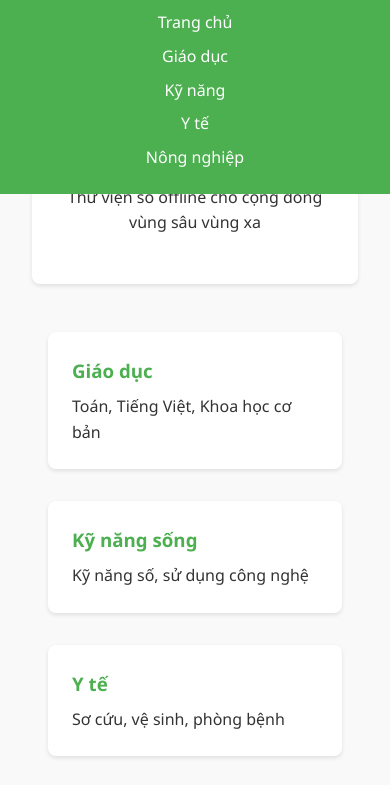
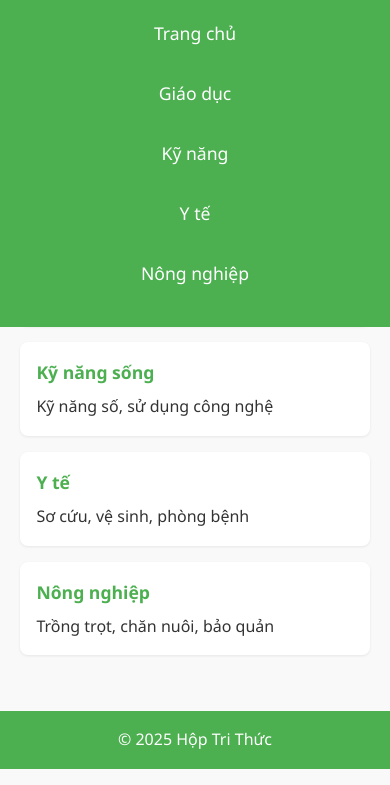
Before and after one commit to PhiVune/library_offline, a website: page src/index.html in a window 390 px wide. Shown: the part 68-853 px from the top of the page. Drawn offline with Linux system fonts and the light colour scheme.

Commit message:
responsive

```diff
--- a/src/css/style.css
+++ b/src/css/style.css
@@ -114,22 +114,82 @@ footer {
     nav {
         flex-direction: column;
         text-align: center;
+        padding: 0.5rem 0;
+    }
+
+    .logo h1 {
+        font-size: 1.2rem;
+        margin-bottom: 0.5rem;
     }
 
     .nav-links {
-        margin-top: 1rem;
+        margin-top: 0.5rem;
+        width: 100%;
+        display: flex;
+        flex-direction: column;
+        align-items: center;
     }
 
     .nav-links a {
         display: block;
         margin: 0.5rem 0;
+        font-size: 1.1rem;
+        padding: 0.5rem 0;
+        width: 100%;
+        border-radius: 4px;
+        transition: background 0.2s;
+    }
+    .nav-links a:hover {
+        background: rgba(255,255,255,0.1);
     }
 
+    .hero {
+        padding: 2rem 0.5rem;
+    }
     .hero h2 {
-        font-size: 1.5rem;
+        font-size: 1.3rem;
+    }
+    .hero p {
+        font-size: 1rem;
     }
 
     .category-grid {
         grid-template-columns: 1fr;
+        gap: 1rem;
+        padding: 0.5rem;
+    }
+    .category-card {
+        font-size: 1rem;
+        padding: 1rem;
+        margin: 0 auto;
+        width: 95%;
+        box-shadow: 0 1px 3px rgba(0,0,0,0.08);
+    }
+    .category-card h3 {
+        font-size: 1.1rem;
+    }
+
+    main {
+        padding: 1rem 0.2rem;
+    }
+
+    .content-section {
+        padding: 0.5rem 0;
+    }
+    .content-card {
+        font-size: 1rem;
+        padding: 0.8rem;
+        margin-bottom: 1rem;
+        width: 98%;
+        box-shadow: 0 1px 3px rgba(0,0,0,0.08);
+    }
+    .content-card h3 {
+        font-size: 1.05rem;
     }
 }
+
+/* Ngăn tràn ngang màn hình */
+html, body {
+    max-width: 100vw;
+    overflow-x: hidden;
+}
--- a/src/index.html
+++ b/src/index.html
@@ -8,7 +8,7 @@
     <link rel="manifest" href="manifest.json">
     <meta name="theme-color" content="#4CAF50">
 </head>
-<body>
+<body class="body-wrapper">
     <header>
         <nav>
             <div class="logo">
@@ -53,7 +53,7 @@
     </main>
 
     <footer>
-        <p>&copy; 2024 Hộp Tri Thức. Tất cả quyền được bảo lưu.</p>
+        <p>&copy; 2025 Hộp Tri Thức</p>
     </footer>
 
     <script src="js/app.js"></script>
```
